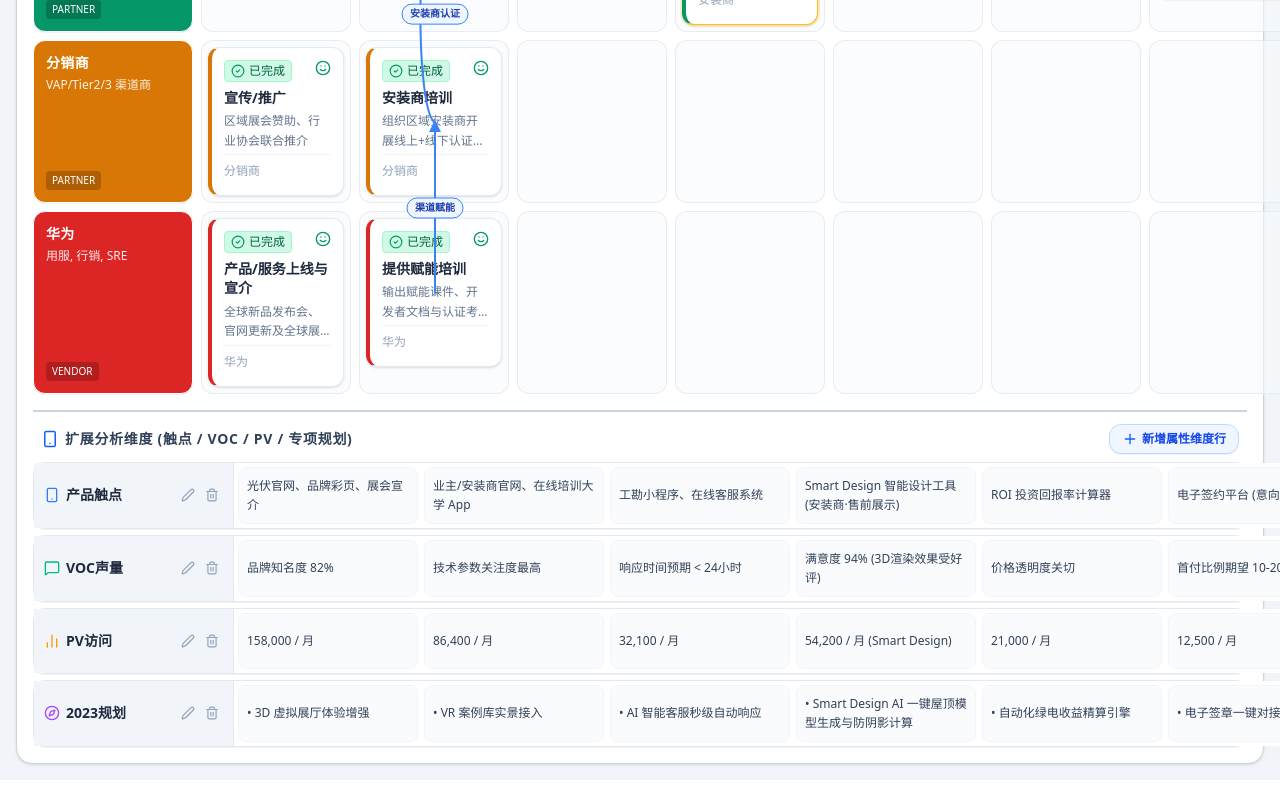
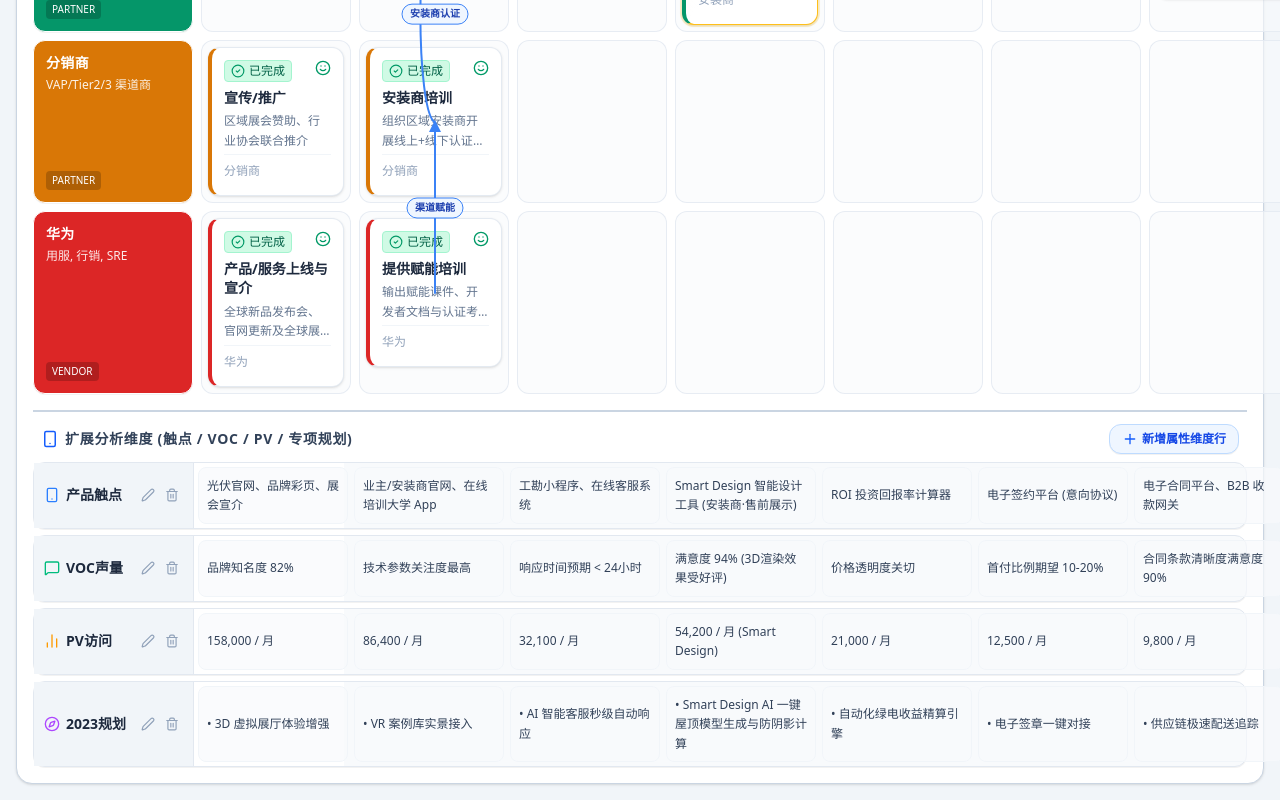
Before and after one commit to SeansDaddy/userstory, a React (Vite) app: page / in a window 1280 px wide. Shown: the part 606-1406 px from the top of the page. Built offline with nearby package versions, Linux system fonts and the light colour scheme.

Commit message:
fix(AttributeRows): 与上方矩阵列宽对齐

```diff
--- a/src/components/AttributeRows.tsx
+++ b/src/components/AttributeRows.tsx
@@ -19,6 +19,8 @@ interface AttributeRowsProps {
   onAddAttributeRow?: (name?: string, iconName?: string) => void;
   onDeleteAttributeRow?: (rowId: string) => void;
   onUpdateAttributeRow?: (rowId: string, name: string, iconName?: string) => void;
+  /** 外部传入的场景列宽模板，用于与上方矩阵对齐 */
+  gridTemplateCols?: string;
 }
 
 export const AttributeRows: React.FC<AttributeRowsProps> = ({
@@ -28,6 +30,7 @@ export const AttributeRows: React.FC<AttributeRowsProps> = ({
   onAddAttributeRow,
   onDeleteAttributeRow,
   onUpdateAttributeRow,
+  gridTemplateCols,
 }) => {
   const [editingCell, setEditingCell] = useState<{ rowId: string; subStageId: string } | null>(null);
   const [cellText, setCellText] = useState('');
@@ -151,7 +154,11 @@ export const AttributeRows: React.FC<AttributeRowsProps> = ({
           {attributeRows.map((row) => (
             <div
               key={row.id}
-              className="grid grid-cols-[200px_1fr] bg-slate-50 border border-slate-200 rounded-xl shadow-2xs"
+              className="bg-slate-50 border border-slate-200 rounded-xl shadow-2xs"
+              style={{
+                display: 'grid',
+                gridTemplateColumns: gridTemplateCols || '200px 1fr',
+              }}
             >
               {/* Left Row Header */}
               <div className="bg-slate-100 p-2.5 border-r border-slate-200 flex items-center justify-between group">
@@ -194,7 +201,9 @@ export const AttributeRows: React.FC<AttributeRowsProps> = ({
               <div
                 className="grid gap-1.5 p-1 bg-white"
                 style={{
-                  gridTemplateColumns: `repeat(${subStages.length}, minmax(180px, 1fr))`,
+                  gridTemplateColumns: gridTemplateCols
+                    ? gridTemplateCols.split(' ').slice(1).join(' ')
+                    : `repeat(${subStages.length}, minmax(180px, 1fr))`,
                 }}
               >
                 {subStages.map((subStage) => {
--- a/src/components/JourneyMatrix.tsx
+++ b/src/components/JourneyMatrix.tsx
@@ -262,6 +262,7 @@ export const JourneyMatrix: React.FC<JourneyMatrixProps> = ({
           onAddAttributeRow={onAddAttributeRow}
           onDeleteAttributeRow={onDeleteAttributeRow}
           onUpdateAttributeRow={onUpdateAttributeRow}
+          gridTemplateCols={`160px ${data.subStages.map(() => 'minmax(150px, 1fr)').join(' ')}`}
         />
       </div>
 
```
